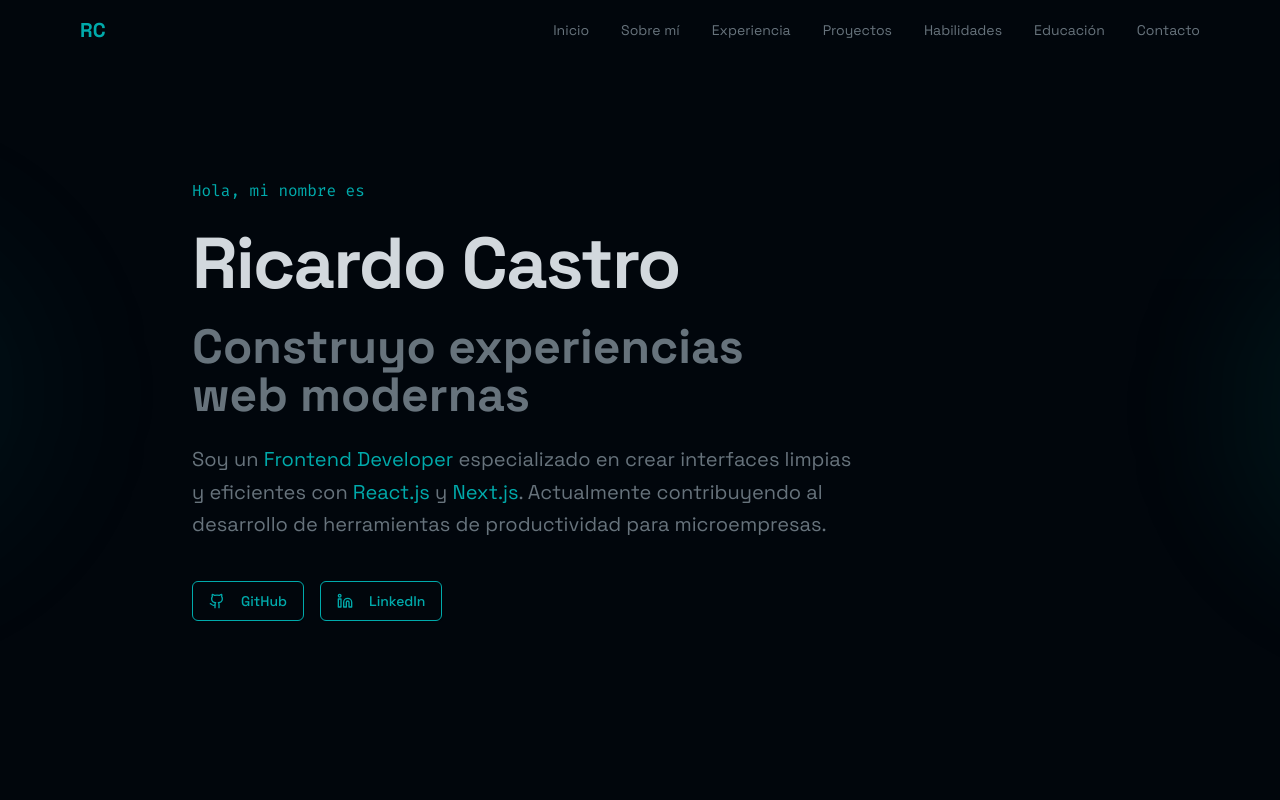
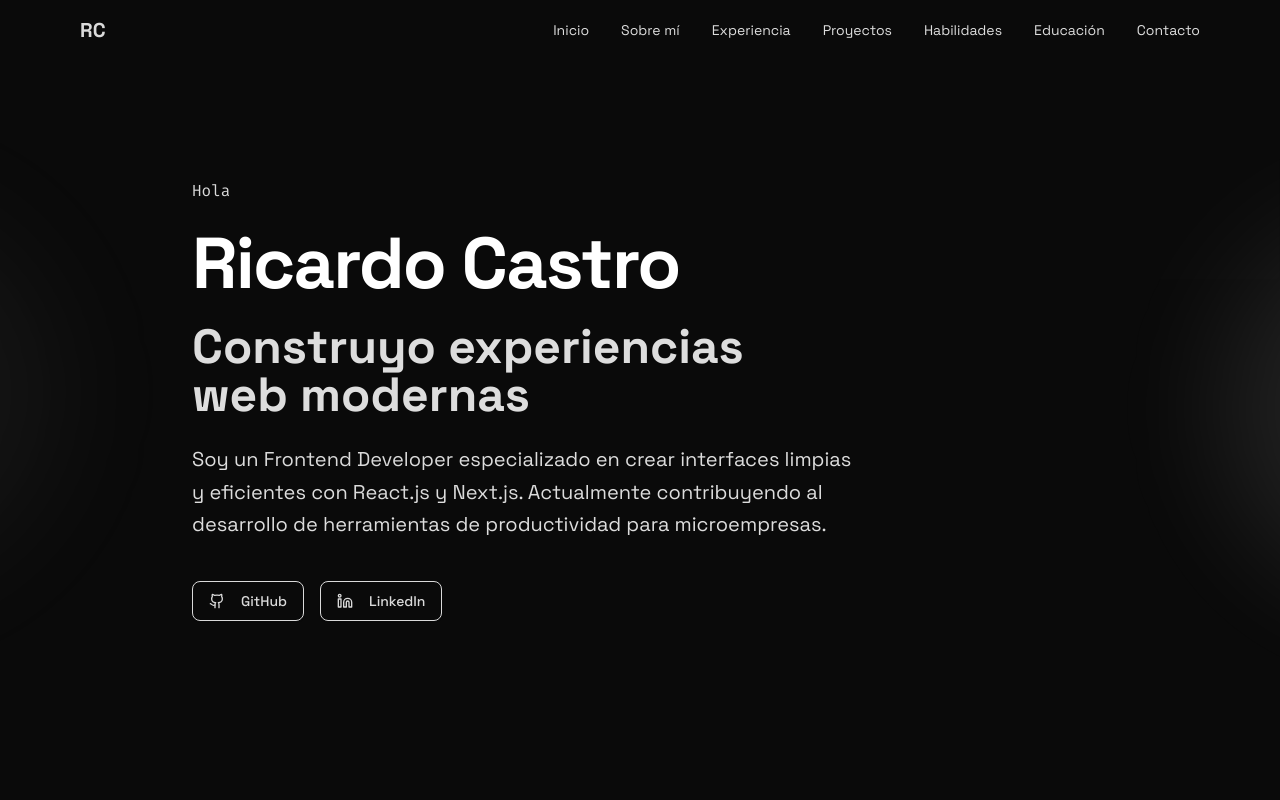
Before and after one commit to Ricaxdo/portafoli0, a Next.js app: page / in a window 1280 px wide. Shown: the top 800 px of the page. Built offline with nearby package versions, Linux system fonts and the light colour scheme.

Commit message:
feat: new style

```diff
--- a/app/globals.css
+++ b/app/globals.css
@@ -3,47 +3,84 @@
 
 @custom-variant dark (&:is(.dark *));
 
+/* =========================
+   PALETA COMPARTIDA (TODO + PORTFOLIO)
+   ========================= */
 :root {
-  /* Navy blue dark theme with cyan/teal accents */
-  --background: oklch(0.12 0.02 240);
-  --foreground: oklch(0.88 0.01 240);
-  --card: oklch(0.16 0.02 240);
-  --card-foreground: oklch(0.88 0.01 240);
-  --popover: oklch(0.16 0.02 240);
-  --popover-foreground: oklch(0.88 0.01 240);
-  --primary: oklch(0.65 0.15 195);
-  --primary-foreground: oklch(0.12 0.02 240);
-  --secondary: oklch(0.2 0.02 240);
-  --secondary-foreground: oklch(0.88 0.01 240);
-  --muted: oklch(0.18 0.02 240);
-  --muted-foreground: oklch(0.55 0.02 240);
-  --accent: oklch(0.55 0.18 180);
-  --accent-foreground: oklch(0.12 0.02 240);
+  --background: rgb(10, 10, 10); /* <- blanco suave */
+  --foreground: rgb(255, 255, 255);
+  --card: rgb(5, 5, 5);
+  --card-foreground: oklch(83.591% 0.0001 271.152);
+  --popover: oklch(1 0 0);
+  --popover-foreground: oklch(85.452% 0.0001 271.152);
+  --primary: oklch(88.837% 0.0001 271.152);
+  --primary-foreground: oklch(0.985 0 0);
+  --secondary: oklch(83.127% 0.0022 14.838);
+  --secondary-foreground: oklch(0% 0 0);
+  --muted: oklch(32.109% 0.00004 271.152);
+  --muted-foreground: oklch(89.755% 0.0001 271.152);
+  --accent: oklch(0.97 0 0);
+  --accent-foreground: oklch(0.205 0 0);
   --destructive: oklch(0.577 0.245 27.325);
-  --destructive-foreground: oklch(0.98 0 0);
-  --border: oklch(0.22 0.02 240);
-  --input: oklch(0.22 0.02 240);
-  --ring: oklch(0.65 0.15 195);
-  --chart-1: oklch(0.646 0.222 41.116);
-  --chart-2: oklch(0.6 0.118 184.704);
-  --chart-3: oklch(0.398 0.07 227.392);
-  --chart-4: oklch(0.828 0.189 84.429);
-  --chart-5: oklch(0.769 0.188 70.08);
-  --radius: 0.5rem;
-  --sidebar: oklch(0.16 0.02 240);
-  --sidebar-foreground: oklch(0.88 0.01 240);
-  --sidebar-primary: oklch(0.65 0.15 195);
-  --sidebar-primary-foreground: oklch(0.12 0.02 240);
-  --sidebar-accent: oklch(0.2 0.02 240);
-  --sidebar-accent-foreground: oklch(0.88 0.01 240);
-  --sidebar-border: oklch(0.22 0.02 240);
-  --sidebar-ring: oklch(0.65 0.15 195);
+  --destructive-foreground: oklch(0.577 0.245 27.325);
+  --border: oklch(51.73% 0.00006 271.152);
+  --input: oklch(0.922 0 0);
+  --ring: oklch(0.708 0 0);
+  --radius: 0.625rem;
+  --sidebar: oklch(0.985 0 0);
+  --sidebar-foreground: oklch(82.032% 0.00009 271.152);
+  --sidebar-primary: oklch(83.591% 0.0001 271.152);
+  --sidebar-primary-foreground: oklch(0.985 0 0);
+  --sidebar-accent: oklch(0.97 0 0);
+  --sidebar-accent-foreground: oklch(82.968% 0.00009 271.152);
+  --sidebar-border: oklch(0.922 0 0);
+  --sidebar-ring: oklch(0.708 0 0);
 }
 
+/* Tema dark igual que en la Todo App */
+.dark {
+  --background: oklch(0.145 0 0);
+  --foreground: oklch(0.985 0 0);
+  --card: oklch(0.145 0 0);
+  --card-foreground: oklch(0.985 0 0);
+  --popover: oklch(0.145 0 0);
+  --popover-foreground: oklch(0.985 0 0);
+  --primary: oklch(0.985 0 0);
+  --primary-foreground: oklch(0.205 0 0);
+  --secondary: oklch(0.269 0 0);
+  --secondary-foreground: oklch(0.985 0 0);
+  --muted: oklch(0.269 0 0);
+  --muted-foreground: oklch(0.708 0 0);
+  --accent: oklch(0.269 0 0);
+  --accent-foreground: oklch(0.985 0 0);
+  --destructive: oklch(0.396 0.141 25.723);
+  --destructive-foreground: oklch(0.637 0.237 25.331);
+  --border: oklch(0.269 0 0);
+  --input: oklch(0.269 0 0);
+  --ring: oklch(0.439 0 0);
+  --chart-1: oklch(0.488 0.243 264.376);
+  --chart-2: oklch(0.696 0.17 162.48);
+  --chart-3: oklch(0.769 0.188 70.08);
+  --chart-4: oklch(0.627 0.265 303.9);
+  --chart-5: oklch(0.645 0.246 16.439);
+  --sidebar: oklch(0.205 0 0);
+  --sidebar-foreground: oklch(0.985 0 0);
+  --sidebar-primary: oklch(0.488 0.243 264.376);
+  --sidebar-primary-foreground: oklch(0.985 0 0);
+  --sidebar-accent: oklch(0.269 0 0);
+  --sidebar-accent-foreground: oklch(0.985 0 0);
+  --sidebar-border: oklch(0.269 0 0);
+  --sidebar-ring: oklch(0.439 0 0);
+}
+
+/* =========================
+   MAPEO A TAILWIND (@theme)
+   ========================= */
 @theme inline {
-  /* Las fuentes ahora se definen desde las variables CSS de Next.js */
+  /* Fuentes del layout de Next.js */
   --font-sans: var(--font-sans);
   --font-mono: var(--font-mono);
+
   --color-background: var(--background);
   --color-foreground: var(--foreground);
   --color-card: var(--card);
@@ -82,34 +119,63 @@
   --color-sidebar-ring: var(--sidebar-ring);
 }
 
+/* =========================
+   BASE + SCROLLBAR + ANIMACIONES
+   ========================= */
 @layer base {
   * {
     @apply border-border outline-ring/50;
   }
+
   body {
     @apply bg-background text-foreground;
   }
 
-  /* Smooth scrolling */
   html {
     scroll-behavior: smooth;
   }
 
-  /* Custom scrollbar styling */
+  /* Custom scrollbar (manteniendo tu estilo anterior) */
   ::-webkit-scrollbar {
     width: 10px;
   }
 
   ::-webkit-scrollbar-track {
-    background: oklch(0.12 0.02 240);
+    background: var(--background);
   }
 
   ::-webkit-scrollbar-thumb {
-    background: oklch(0.65 0.15 195);
+    background: var(--ring);
     border-radius: 5px;
   }
 
   ::-webkit-scrollbar-thumb:hover {
-    background: oklch(0.55 0.18 180);
+    background: var(--accent);
   }
 }
+
+/* Animaciones personalizadas (como en la Todo App) */
+@keyframes enter {
+  from {
+    opacity: 0;
+    transform: translateY(10px);
+  }
+  to {
+    opacity: 1;
+    transform: none;
+  }
+}
+
+@utility animate-in {
+  animation: enter 0.4s ease-out forwards;
+}
+
+@utility bg-grid-white {
+  background-size: 40px 40px;
+  background-image: linear-gradient(
+      to right,
+      rgba(255, 255, 255, 0.1) 1px,
+      transparent 1px
+    ),
+    linear-gradient(to bottom, rgba(255, 255, 255, 0.1) 1px, transparent 1px);
+}
--- a/components/about.tsx
+++ b/components/about.tsx
@@ -3,7 +3,7 @@ import { Code2, Lightbulb, Users } from "lucide-react";
 
 export function About() {
   return (
-    <section id="about" className="py-20 px-4">
+    <section id="about" className="py-20 px-4 bg-muted/30">
       <div className="max-w-4xl mx-auto">
         <h2 className="text-3xl md:text-4xl font-bold mb-8">
           <span className="font-mono text-lg md:text-xl"></span>
--- a/components/hero.tsx
+++ b/components/hero.tsx
@@ -15,7 +15,7 @@ export function Hero() {
       <div className="max-w-4xl w-full relative z-10">
         <div className="space-y-6">
           <p className="text-primary font-mono text-sm md:text-base animate-in fade-in slide-in-from-bottom-4 duration-700">
-            Hola, mi nombre es
+            Hola
           </p>
 
           <h1 className="text-5xl md:text-7xl font-bold tracking-tight text-balance animate-in fade-in slide-in-from-bottom-4 duration-700 delay-100">
--- a/components/projects.tsx
+++ b/components/projects.tsx
@@ -58,7 +58,7 @@ const projects = [
 
 export function Projects() {
   return (
-    <section id="projects" className="py-10 px-4">
+    <section id="projects" className="py-10 px-4 bg-muted/30">
       <div className="max-w-4xl mx-auto">
         <h2 className="text-3xl md:text-4xl font-bold mb-8">Proyectos</h2>
 
```
